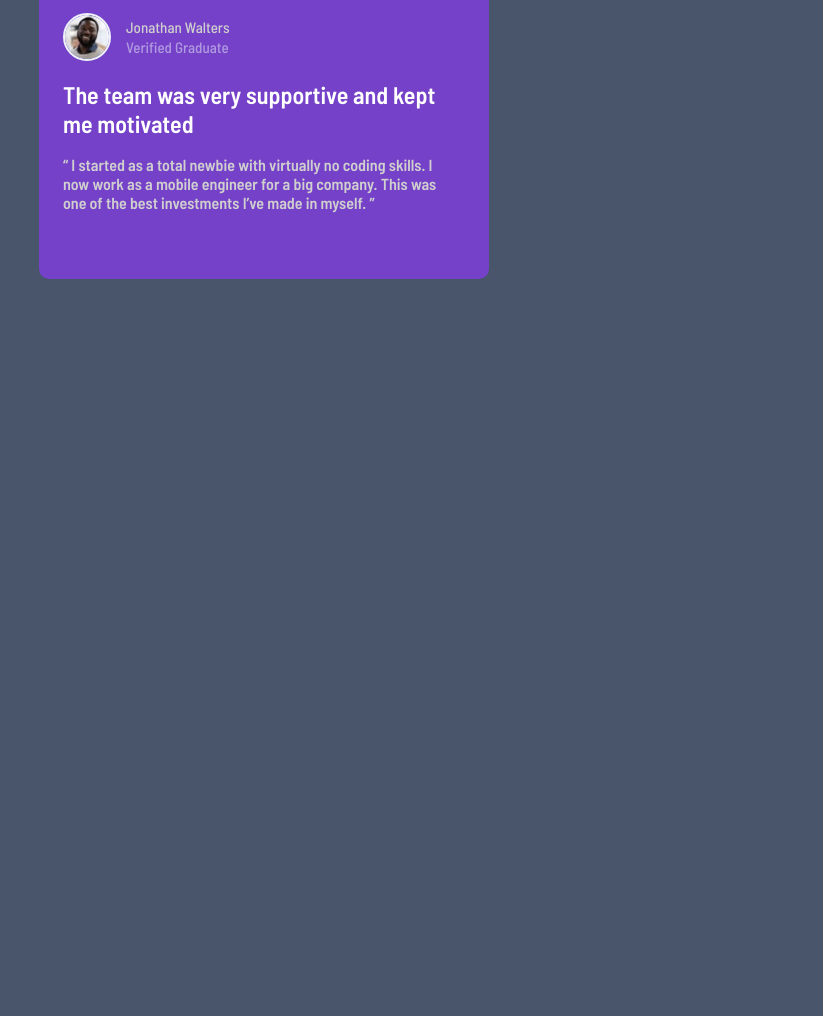
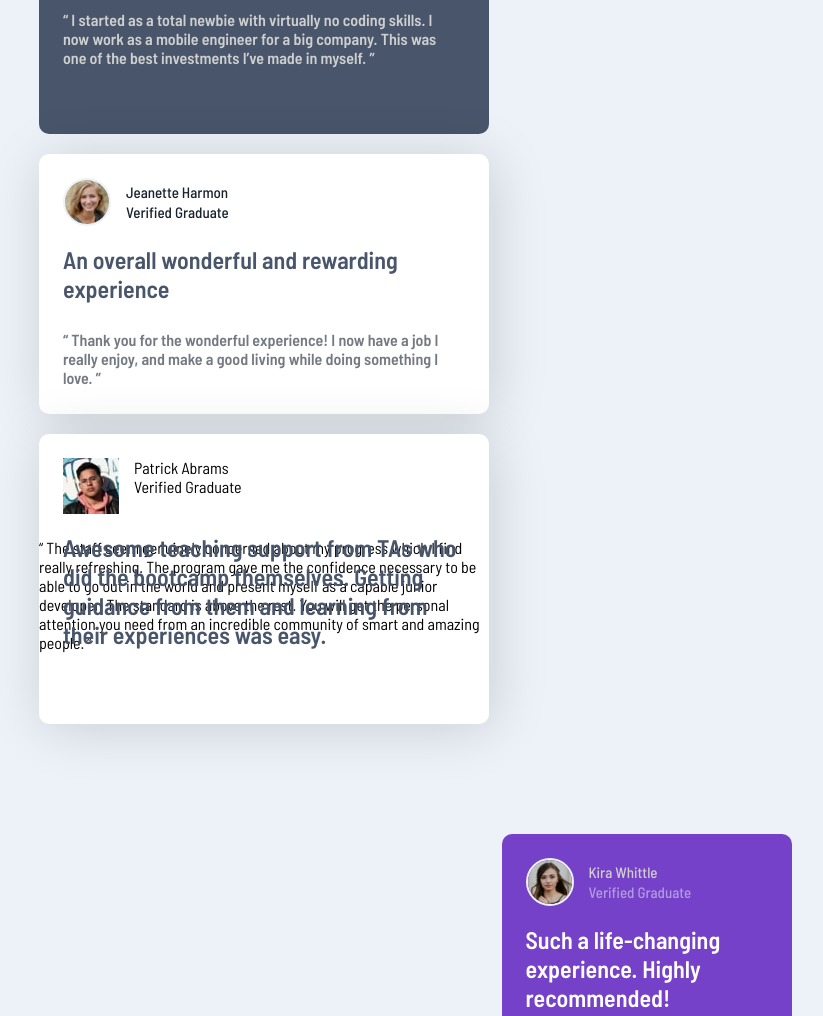
Before and after one commit to Thgzin/grid-section, a plain HTML site: page index.html in a window 1280 px wide. Shown: the part 536-1552 px from the top of the page, without its empty margins (376-1199 px from the left). Before the commit the page ends 815 px from the top, so only its background shows below. Drawn offline with Linux system fonts and the light colour scheme.

Commit message:
box-3-4 add

```diff
--- a/index.html
+++ b/index.html
@@ -81,6 +81,103 @@
           </p>
         </div>
       </div>
+
+      <div class="box-3">
+        <div class="image-icon">
+          <img
+            src="images/image-jeanette.jpg"
+            class="image-jeanette"
+            alt=""
+            srcset=""
+          />
+
+          <div class="jeanette-txt">
+            <p>Jeanette Harmon</p>
+            <span>Verified Graduate</span>
+          </div>
+        </div>
+        <div class="quotation-section">
+          <h3 class="jeanette-h3">
+            An overall wonderful and rewarding experience
+          </h3>
+
+          <p class="emt-text-jeanette">
+            “ Thank you for the wonderful experience! I now have a job I really
+            enjoy, and make a good living while doing something I love. ”
+          </p>
+        </div>
+      </div>
+
+
+      <div class="box-4">
+        <div class="image-icon">
+          <img
+            src="images/image-patrick.jpg"
+            class="image-patrick"
+            alt=""
+            srcset=""
+          />
+
+          <div class="patrick-txt">
+            <p>Patrick Abrams</p>
+            <span>Verified Graduate</span>
+          </div>
+        </div>
+        <div class="quotation-section">
+          <h3 class="jeanette-h3">
+            Awesome teaching support from TAs who did the bootcamp themselves. Getting guidance from them and
+            learning from their experiences was easy.
+          </h3>
+
+          <p class="emt-text-patrick">
+            “ The staff seem genuinely concerned about my progress which I find really refreshing. The program
+            gave me the confidence necessary to be able to go out in the world and present myself as a capable
+            junior developer. The standard is above the rest. You will get the personal attention you need from
+            an incredible community of smart and amazing people. ”
+          </p>
+        </div>
+      </div>
+
+
+      <div class="box-5">
+        <div class="image-icon">
+          <img
+            src="images/image-kira.jpg"
+            class="image-kira"
+            alt=""
+            srcset=""
+          />
+
+          <div class="kira-txt">
+            <p>Kira Whittle</p>
+            <span>Verified Graduate</span>
+          </div>
+        </div>
+
+          <h3 class="kira-h3">
+            Such a life-changing experience. Highly recommended!
+          </h3>
+
+          <p class="emt-text-kira">
+            “ Before joining the bootcamp, I’ve never written a line of code. I
+            needed some structure from professionals who can help me learn
+            programming step by step. I was encouraged to enroll by a former
+            student of theirs who can only say wonderful things about the
+            program. The entire curriculum and staff did not disappoint. They
+            were very hands-on and I never had to wait long for assistance. The
+            agile team project, in particular, was outstanding. It took my
+            learning to the next level in a way that no tutorial could ever
+            have. In fact, I’ve often referred to it during interviews as an
+            example of my developent experience. It certainly helped me land a
+            job as a full-stack developer after receiving multiple offers. 100%
+            recommend! ”
+          </p>
+        </div>
+      </div>
+
+
+
+
     </div>
   </body>
 </html>
--- a/style.css
+++ b/style.css
@@ -23,16 +23,15 @@
 body {
   height: 100vh;
   width: 100%;
-  background-color: var(--Very-dark-grayish-blue);
+  background-color: var(--Light-grayish-blue);
   font-family: "Barlow Semi Condensed", serif;
+  margin-top: -250px;
 }
 
 .boxes {
   display: flex;
   justify-content: center;
   align-items: center;
-  margin-top: 10rem;
-  margin-left: -35rem;
 }
 
 .box-1 {
@@ -40,7 +39,7 @@ body {
   height: 350px;
   background-color: var(--Moderate-violet);
   border-radius: 10px;
-  margin-right: -30rem;
+  margin-left: -8rem;
 }
 .image-icon {
   display: flex;
@@ -108,9 +107,9 @@ h3 {
 .box-2 {
   width: 300px;
   height: 350px;
-  background-color: var(--Moderate-violet);
+  background-color: var(--Very-dark-grayish-blue);
   border-radius: 10px;
-  margin-left: 500px;
+  margin-left: 30px;
 }
 
 .jonathan-txt {
@@ -152,12 +151,137 @@ h3 {
   top: 110px;
 }
 
+.box-3 {
+  width: 290px;
+  height: 310px;
+  background-color: var(--White);
+  border-radius: 10px;
+  margin-left: -1030px;
+  margin-top: 750px;
+  box-shadow: 4px 4px 55px 0px rgba(0, 0, 0, 0.15);
+
+}
+
+.emt-text-jeanette {
+  color: var(--Light-gray);
+  margin-left: 1.5rem;
+  width: 250px;
+  font-weight: 600;
+  position: relative;
+  top: 115px;
+}
+
+.jeanette-txt {
+  display: flex;
+  align-items: start;
+  flex-direction: column;
+  justify-content: center;
+  gap: 2px;
+  font-size: 15px;
+  font-weight: 500;
+}
+
+.jeanette-h3 {
+  position: absolute;
+  margin: 1.5rem;
+  color: var(--Very-dark-grayish-blue);
+  width: 210px;
+  font-weight: 600;
+  font-size: 1.5rem;
+  z-index: 2;
+  margin-top: -5px;
+}
+
+.jeanette-txt p {
+  color: var(--Very-dark-grayish-blue);
+}
+
+.jeanette-txt span {
+  color: var(--Very-dark-grayish-blue);
+}
+
+
+.box-4 {
+  width: 590px;
+  height: 310px;
+  background-color: var(--White);
+  border-radius: 10px;
+  margin-left: -930px;
+  margin-top: 750px;
+  box-shadow: 4px 4px 55px 0px rgba(0, 0, 0, 0.15);
+
+}
+
+
+.box-5 {
+  width: 290px;
+  height: 610px;
+  background-color: var(--Moderate-violet);
+  border-radius: 10px;
+  margin-left: 765px;
+  position: relative;
+  top: 140px;
+  margin-top: -30px;
+}
+
+
+
+.emt-text-kira {
+  color: var(--Light-gray);
+  margin-left: 1.5rem;
+  width: 250px;
+  font-weight: 600;
+  position: relative;
+  top: 110px;
+}
+
+.kira-txt {
+  display: flex;
+  align-items: start;
+  flex-direction: column;
+  justify-content: center;
+  gap: 2px;
+  font-size: 15px;
+  font-weight: 500;
+}
+
+.kira-h3 {
+  position: absolute;
+  margin: 1.5rem;
+  color: var(--White);
+  width: 250px;
+  font-weight: 600;
+  font-size: 1.5rem;
+  z-index: 2;
+  margin-top: -5px;
+}
+
+.kira-txt p {
+  color: var(--Light-gray);
+}
+
+.kira-txt span {
+  color: var(--Light-grayish-blue);
+  opacity: 50%;
+}
+
+.image-kira {
+  border-radius: 50px;
+  border: 2px solid var(--Light-grayish-blue);
+  width: 3rem;
+}
+.image-jeanette {
+  border-radius: 50px;
+  border: 2px solid var(--Light-grayish-blue);
+  width: 3rem;
+}
+
 @media screen and (max-width: 650px) {
   body {
     display: flex;
     align-items: center;
     justify-content: center;
-    margin-top: 10px;
+    margin-top: 350px;
   }
   .boxes {
     display: flex;
@@ -172,6 +296,71 @@ h3 {
     margin: 0 auto;
   }
   .box-2 {
+    width: 450px;
+    height: 290px;
+    margin: 0 auto;
+    margin-top: 20px;
+  }
+  .box-3 {
+    width: 450px;
+    height: 290px;
+    margin: 0 auto;
+    margin-top: 350px;
+  }
+  h3 {
+    font-size: 1.5rem;
+    width: 400px;
+  }
+  .jonathan-h3 {
+    width: 400px;
+  }
+  .quotation-img {
+    margin-left: 290px;
+  }
+  .emt-text {
+    width: 270px;
+    margin-top: 20px;
+  }
+  .emt-text-jonathan {
+    position: relative;
+    width: 270px;
+    top: 70px;
+    width: 590px;
+  }
+}
+
+@media screen and (max-width: 1650px) {
+  body {
+    display: flex;
+    align-items: center;
+    justify-content: center;
+    margin-top: 450px;
+  }
+  .boxes {
+    display: flex;
+    align-items: center;
+    justify-content: center;
+    margin: 0 auto;
+    flex-direction: column;
+  }
+  .box-1 {
+    width: 450px;
+    height: 500px;
+    margin: 0 auto;
+  }
+  .box-2 {
+    width: 450px;
+    height: 290px;
+    margin: 0 auto;
+    margin-top: 20px;
+  }
+  .box-3 {
+    width: 450px;
+    height: 260px;
+    margin: 0 auto;
+    margin-top: 20px;
+  }
+  .box-4 {
     width: 450px;
     height: 290px;
     margin: 0 auto;
@@ -197,51 +386,25 @@ h3 {
     top: 70px;
     width: 390px;
   }
-}
-
-@media screen and (max-width: 1650px) {
-  body {
-    display: flex;
-    align-items: center;
-    justify-content: center;
-    margin-top: 10px;
-  }
-  .boxes {
-    display: flex;
-    align-items: center;
-    justify-content: center;
-  margin: 0 auto;
-    flex-direction: column;
-  }
-  .box-1 {
-    width: 450px;
-    height: 500px;
-    margin: 0 auto;
-  }
-  .box-2 {
-    width: 450px;
-    height: 290px;
-    margin: 0 auto;
-    margin-top: 20px;
-  }
-  h3 {
-    font-size: 1.5rem;
+  .jeanette-h3 {
     width: 400px;
-  }
-  .jonathan-h3 {
-    width: 400px;
+    color: var(--Very-dark-grayish-blue);
   }
   .quotation-img {
     margin-left: 290px;
   }
-  .emt-text {
-    width: 270px;
-    margin-top: 20px;
+  .jeanette-txt p {
+    color: var(--Very-dark-blackish-blue);
   }
-  .emt-text-jonathan {
+  .jeanette-txt span {
+    color: var(--Very-dark-blackish-blue);
+  }
+  .emt-text-jeanette {
     position: relative;
     width: 270px;
-    top: 70px;
+    top: 80px;
     width: 390px;
+    color: var(--Very-dark-blackish-blue);
+    opacity: 60%;
   }
 }
```
